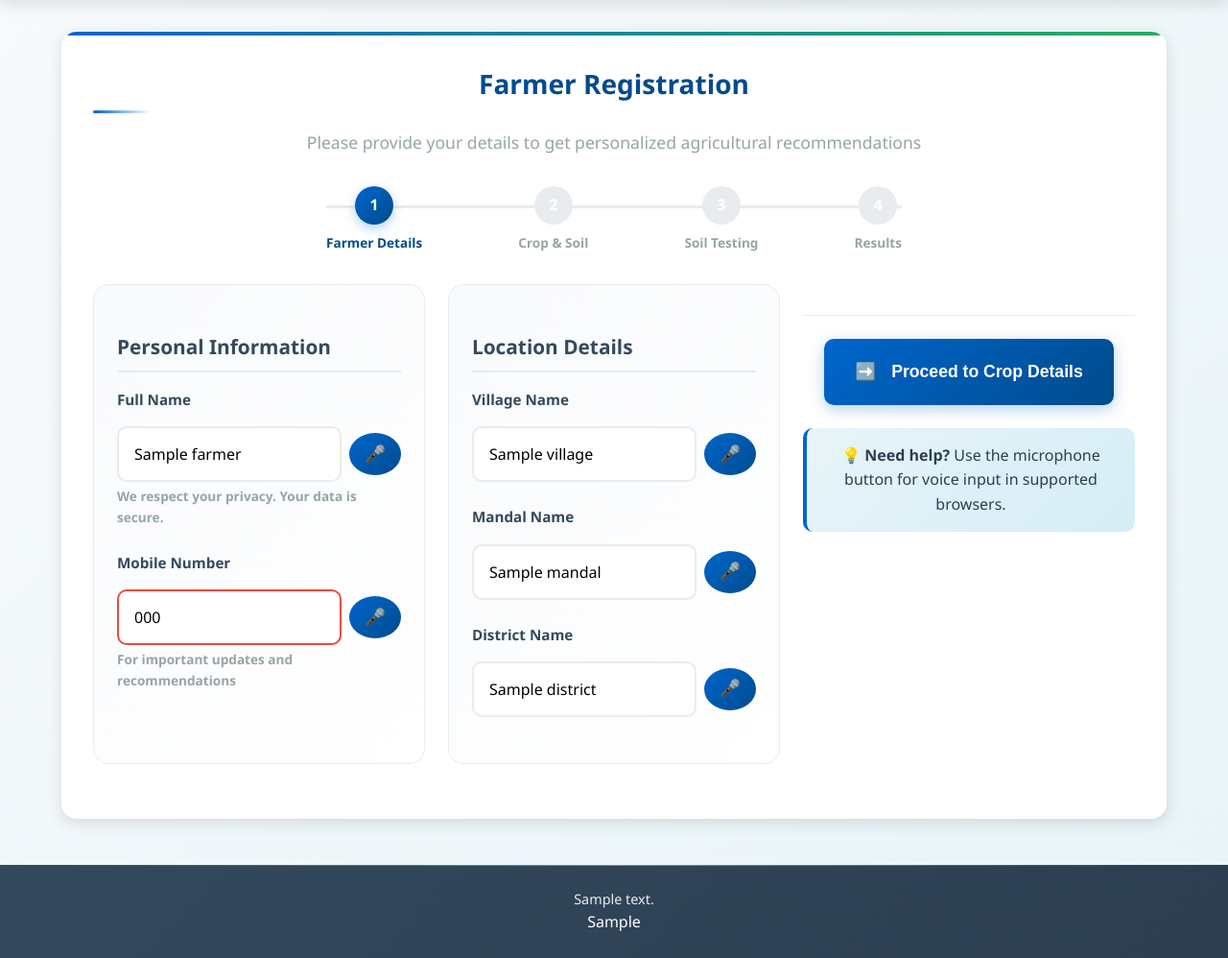
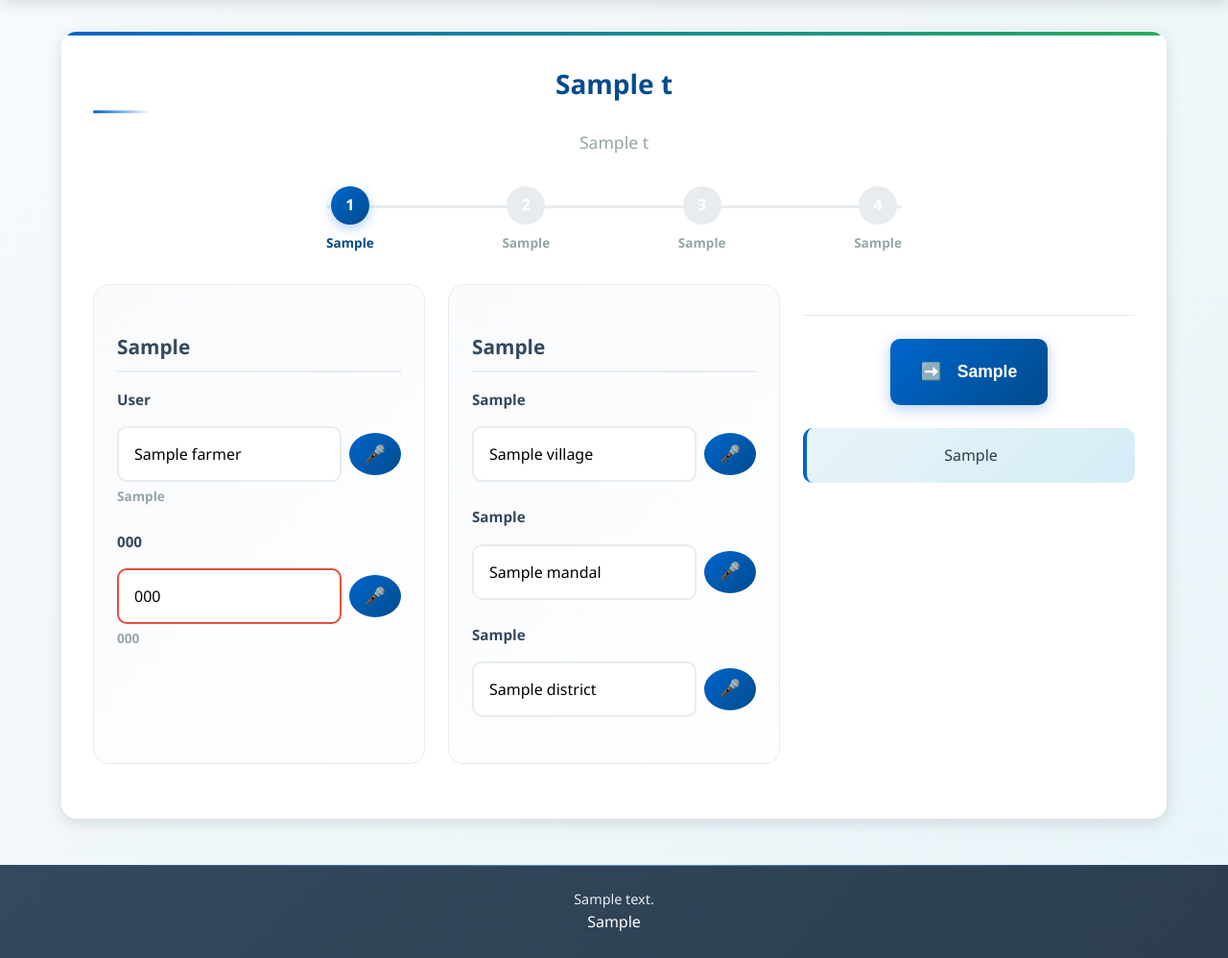
Before and after one commit to Prasanth535/nrsc_farmer_calculator, a Flask app: template templates/farmer_details.html in a window 1280 px wide. Shown: the part 96-1094 px from the top of the page at 96% size. Run offline with Flask 3, Linux system fonts and the light colour scheme; the template is opened without the code that fills it: most values are stand-ins (such as "Sample title", 1, 10 or a date in 2020); some libraries are stand-ins or nearby versions.

Commit message:
Update farmer_details.html

```diff
--- a/templates/farmer_details.html
+++ b/templates/farmer_details.html
@@ -2,54 +2,54 @@
 {% block content %}
 <div class="card">
     <div class="form-header">
-        <h2>Farmer Registration</h2>
-        <p class="form-subtitle">Please provide your details to get personalized agricultural recommendations</p>
+        <h2>{{ t['title_farmer_reg'] }}</h2>
+        <p class="form-subtitle">{{ t['subtitle_farmer'] }}</p>
     </div>
 
     <div class="progress-indicator">
         <div class="progress-steps">
             <div class="step active">
                 <div class="step-number">1</div>
-                <span class="step-label">Farmer Details</span>
+                <span class="step-label">{{ t['step_1'] }}</span>
             </div>
             <div class="step">
                 <div class="step-number">2</div>
-                <span class="step-label">Crop & Soil</span>
+                <span class="step-label">{{ t['step_2'] }}</span>
             </div>
             <div class="step">
                 <div class="step-number">3</div>
-                <span class="step-label">Soil Testing</span>
+                <span class="step-label">{{ t['step_3'] }}</span>
             </div>
             <div class="step">
                 <div class="step-number">4</div>
-                <span class="step-label">Results</span>
+                <span class="step-label">{{ t['step_4'] }}</span>
             </div>
         </div>
     </div>
 
     <form method="post" class="form-grid" id="farmerForm">
         <div class="form-section">
-            <h3 class="section-title">Personal Information</h3>
+            <h3 class="section-title">{{ t['sect_personal'] }}</h3>
 
             <label class="form-label">
-                <span class="label-text">Full Name</span>
+                <span class="label-text">{{ t['lbl_fullname'] }}</span>
                 <div class="input-with-mic">
                     <input type="text" id="name" name="name" value="{{ farmer.get('name', '') }}"
-                           placeholder="Enter your full name"
+                           placeholder="{{ t['ph_fullname'] }}"
                            class="form-input">
                     <button type="button" class="mic-btn" onclick="startDictation('name')"
                             title="Voice Input">
                         🎤
                     </button>
                 </div>
-                <small class="input-hint">We respect your privacy. Your data is secure.</small>
+                <small class="input-hint">{{ t['hint_privacy'] }}</small>
             </label>
 
             <label class="form-label">
-                <span class="label-text">Mobile Number</span>
+                <span class="label-text">{{ t['lbl_mobile'] }}</span>
                 <div class="input-with-mic">
                     <input type="tel" id="mobile" name="mobile" value="{{ farmer.get('mobile', '') }}"
-                           placeholder="Enter 10-digit mobile number"
+                           placeholder="{{ t['ph_mobile'] }}"
                            pattern="[0-9]{10}"
                            class="form-input">
                     <button type="button" class="mic-btn" onclick="startDictation('mobile')"
@@ -57,18 +57,18 @@
                         🎤
                     </button>
                 </div>
-                <small class="input-hint">For important updates and recommendations</small>
+                <small class="input-hint">{{ t['hint_mobile'] }}</small>
             </label>
         </div>
 
         <div class="form-section">
-            <h3 class="section-title">Location Details</h3>
+            <h3 class="section-title">{{ t['sect_location'] }}</h3>
 
             <label class="form-label">
-                <span class="label-text">Village Name</span>
+                <span class="label-text">{{ t['lbl_village'] }}</span>
                 <div class="input-with-mic">
                     <input type="text" id="village" name="village" value="{{ farmer.get('village', '') }}"
-                           placeholder="Enter your village name"
+                           placeholder="{{ t['ph_village'] }}"
                            class="form-input">
                     <button type="button" class="mic-btn" onclick="startDictation('village')"
                             title="Voice Input">
@@ -78,10 +78,10 @@
             </label>
 
             <label class="form-label">
-                <span class="label-text">Mandal Name</span>
+                <span class="label-text">{{ t['lbl_mandal'] }}</span>
                 <div class="input-with-mic">
                     <input type="text" id="mandal" name="mandal" value="{{ farmer.get('mandal', '') }}"
-                           placeholder="Enter your mandal name"
+                           placeholder="{{ t['ph_mandal'] }}"
                            class="form-input">
                     <button type="button" class="mic-btn" onclick="startDictation('mandal')"
                             title="Voice Input">
@@ -91,10 +91,10 @@
             </label>
 
             <label class="form-label">
-                <span class="label-text">District Name</span>
+                <span class="label-text">{{ t['lbl_district'] }}</span>
                 <div class="input-with-mic">
                     <input type="text" id="district" name="district" value="{{ farmer.get('district', '') }}"
-                           placeholder="Enter your district name"
+                           placeholder="{{ t['ph_district'] }}"
                            class="form-input">
                     <button type="button" class="mic-btn" onclick="startDictation('district')"
                             title="Voice Input">
@@ -107,11 +107,11 @@
         <div class="form-actions">
             <button type="submit" class="primary-btn btn-large">
                 <span class="btn-icon">➡️</span>
-                Proceed to Crop Details
+                {{ t['btn_proceed_crop'] }}
             </button>
 
             <div class="form-help">
-                <p>💡 <strong>Need help?</strong> Use the microphone button for voice input in supported browsers.</p>
+                <p>{{ t['hint_mic_help'] }}</p>
             </div>
         </div>
     </form>
@@ -296,6 +296,12 @@
 </style>
 
 <script>
+    // JS Translations injected from Flask
+    const MSGS = {
+        voiceSuccess: "{{ t['msg_voice_success'] }}",
+        voiceFail: "{{ t['msg_voice_fail'] }}"
+    };
+
     /* Enhanced Voice Assistant using Web Speech API */
     function startDictation(fieldId) {
         const SpeechRecognition = window.SpeechRecognition || window.webkitSpeechRecognition;
@@ -305,7 +311,17 @@
         }
 
         const recognition = new SpeechRecognition();
-        recognition.lang = 'en-IN';
+
+        // Dynamic language setting based on session language
+        const appLang = "{{ lang_code }}";
+        if (appLang === 'te') {
+            recognition.lang = 'te-IN';
+        } else if (appLang === 'hi') {
+            recognition.lang = 'hi-IN';
+        } else {
+            recognition.lang = 'en-IN';
+        }
+
         recognition.interimResults = false;
         recognition.maxAlternatives = 1;
         recognition.continuous = false;
@@ -319,30 +335,14 @@
             if (input) {
                 input.value = transcript;
                 input.focus();
-                showNotification('Voice input captured successfully!', 'success');
+                showNotification(MSGS.voiceSuccess, 'success');
             }
             micBtn.classList.remove('listening');
         };
 
         recognition.onerror = function (event) {
             console.error('Speech recognition error:', event.error);
-            let errorMessage = 'Voice input failed. ';
-
-            switch(event.error) {
-                case 'no-speech':
-                    errorMessage += 'No speech was detected.';
-                    break;
-                case 'audio-capture':
-                    errorMessage += 'No microphone was found.';
-                    break;
-                case 'not-allowed':
-                    errorMessage += 'Microphone permission was denied.';
-                    break;
-                default:
-                    errorMessage += 'Please try again.';
-            }
-
-            showNotification(errorMessage, 'error');
+            showNotification(MSGS.voiceFail + ' ' + event.error, 'error');
             micBtn.classList.remove('listening');
         };
 
@@ -390,16 +390,6 @@
         }, 5000);
     }
 
-    // Form validation (mobile can be empty; only validate if filled)
-    document.getElementById('farmerForm').addEventListener('submit', function(e) {
-        const mobile = document.getElementById('mobile').value;
-        if (mobile && !/^\d{10}$/.test(mobile)) {
-            e.preventDefault();
-            showNotification('Please enter a valid 10-digit mobile number.', 'error');
-            document.getElementById('mobile').focus();
-        }
-    });
-
     // Add input animations
     document.addEventListener('DOMContentLoaded', function() {
         const inputs = document.querySelectorAll('.form-input');
```
